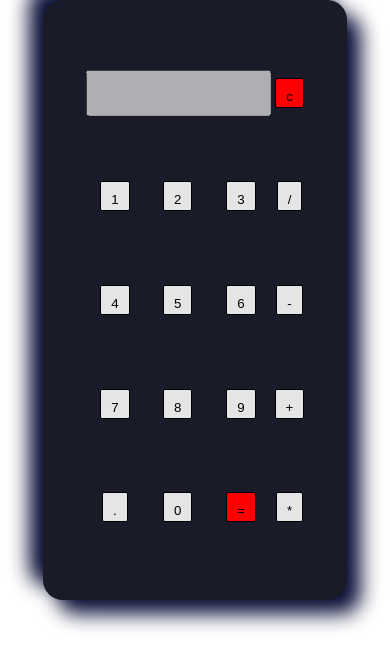
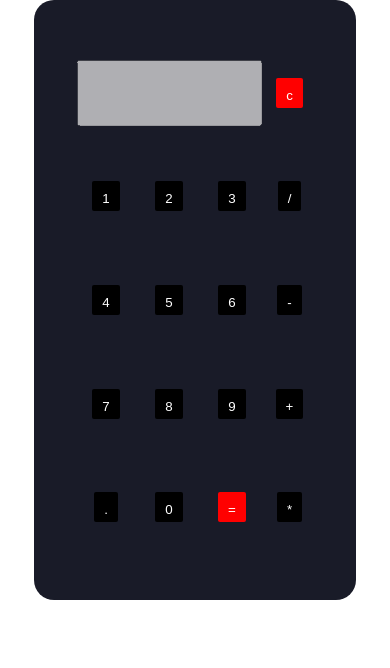
Before and after one commit to Paulhakeem/calculator, a plain HTML site: page index.html in a window 390 px wide. Drawn offline with Linux system fonts and the light colour scheme.

Commit message:
Update style.css

```diff
--- a/style.css
+++ b/style.css
@@ -17,33 +17,38 @@ body{
   padding: 40px;
   box-sizing: border-box;
   background: #191b28;;
-  box-shadow: 14px 14px 20px #090e36, -14px -14px 20px #090e36;
+
 }
 }
 .display-box{
     background-color: #fff;
-    border: solid black 1px;
+    border: solid gold 1px;
     border-radius: 1px;
     height: 30%
 }
 #results{
-    height: 40%;
+    height: 60%;
 }
 #btn{
     background-color: red;
 }
 input[type="button"]{
-    background-color: #e5e5e5;
-    color: black;
-    border: solid black 0.5px;
+    background-color: #000;
+    color: #fff;
+    border: none;
     border-radius: 2px;
     height: 30%;
     padding: 10px;
+    margin: 10px;
     outline: none;
 }
 @media screen and (max-width: 700px) {
+     body{
+        justify-content: center;
+        align-items: center;
+     }
     .calculator{
-        width: 200px;
+        width: 300px;
         height: 600px;
     }
 }
```
